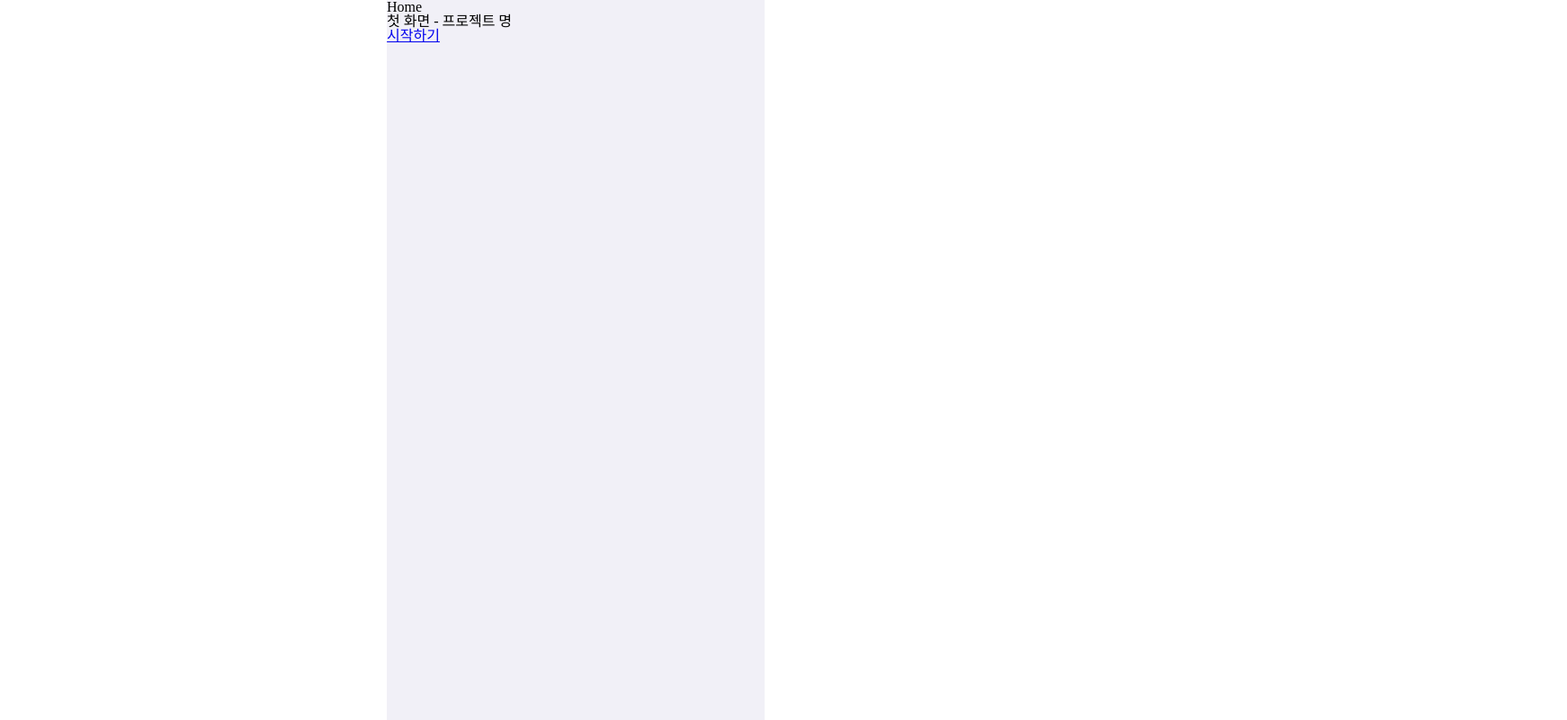
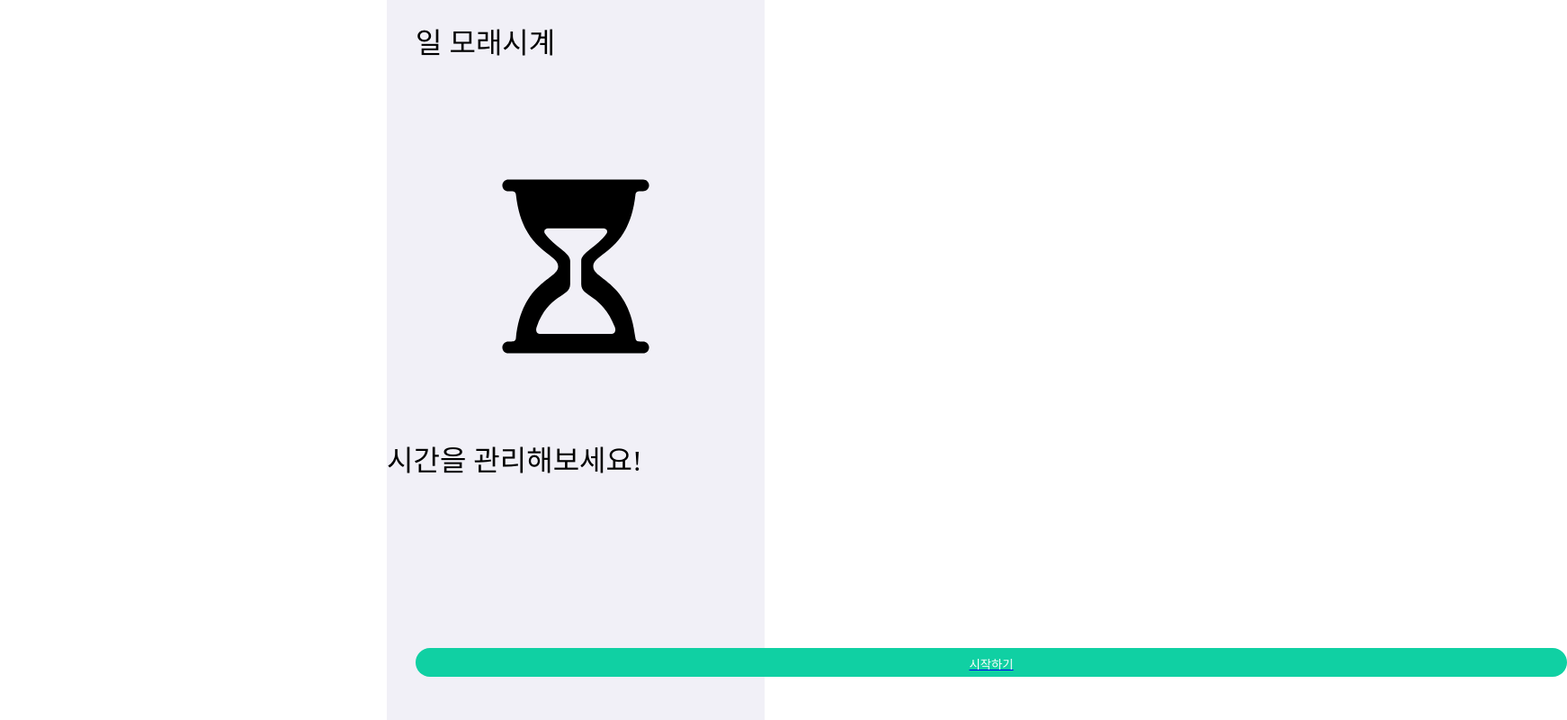
Before and after one commit to prgrms-fe-devcourse/FEDC2_TimeDivider_Root, a React (Create React App) app: page /home in a window 1280 px wide. Shown: the whole page at 90% size, 1742 px wide, since content can reach past the window. Built offline with nearby package versions, Linux system fonts and the light colour scheme.

Commit message:
feat: 첫화면(home), 오늘의시간 페이지 ui 밑작업

```diff
--- a/src/pages/createTime.jsx
+++ b/src/pages/createTime.jsx
@@ -1,13 +1,48 @@
-import React from 'react'
+import React, { useState } from 'react'
+
 import { Link } from 'react-router-dom'
 
-const createTime = () => {
+import styled from 'styled-components'
+import NavBar from '../components/NavBar'
+import Text from '../components/Text'
+import Button from '../components/Button'
+import Input from '../components/Input'
+
+const CreateTime = () => {
+	const [task, setTask] = useState('')
+
 	return (
 		<>
-			<h2>오늘의 시간</h2>
-			<Link to="/createTodo">다음으로</Link>
+			<NavBar>오늘의 시간</NavBar>
+
+			<SubTitleArea>
+				<Text style={{ fontSize: '1rem' }}>오늘 사용할 수 있는 시간은 얼마인가요?</Text>
+			</SubTitleArea>
+
+			<Input type="text" value={task} onChange={e => setTask(e.target.value)}></Input>
+
+			<ButtonArea>
+				<Link to="/createTodo">
+					<Button disabled={true}>입력해주세요</Button>
+				</Link>
+			</ButtonArea>
 		</>
 	)
 }
 
-export default createTime
+export default CreateTime
+
+const SubTitleArea = styled.div`
+	height: 30vh;
+	display: flex;
+	flex-direction: column;
+	justify-content: center;
+	align-items: center;
+`
+
+const ButtonArea = styled.div`
+	position: absolute;
+	margin: 2rem 2rem;
+	width: 100%;
+	bottom: 1rem;
+`
--- a/src/pages/home.jsx
+++ b/src/pages/home.jsx
@@ -1,14 +1,51 @@
 import React from 'react'
+
 import { Link } from 'react-router-dom'
 
-const home = () => {
+import styled from 'styled-components'
+import Button from '../components/Button'
+import Text from '../components/Text'
+import { IoIosHourglass } from 'react-icons/io'
+
+const Home = () => {
 	return (
 		<>
-			<h2>Home</h2>
-			<p>첫 화면 - 프로젝트 명</p>
-			<Link to="/createTime">시작하기</Link>
+			<Title>
+				<Text style={{ fontSize: '2rem' }}>일 모래시계</Text>
+			</Title>
+
+			<HourGlass>
+				<IoIosHourglass></IoIosHourglass>
+			</HourGlass>
+
+			<Text style={{ fontSize: '2rem' }}>시간을 관리해보세요!</Text>
+
+			<ButtonArea>
+				<Link to="/createTime">
+					<Button>시작하기</Button>
+				</Link>
+			</ButtonArea>
 		</>
 	)
 }
 
-export default home
+export default Home
+
+const Title = styled.h2`
+	padding: 2rem;
+`
+
+const HourGlass = styled.span`
+	height: 50vh;
+	font-size: 30vh;
+	display: flex;
+	justify-content: center;
+	align-items: center;
+`
+
+const ButtonArea = styled.div`
+	position: absolute;
+	margin: 2rem 2rem;
+	width: 100%;
+	bottom: 1rem;
+`
```
